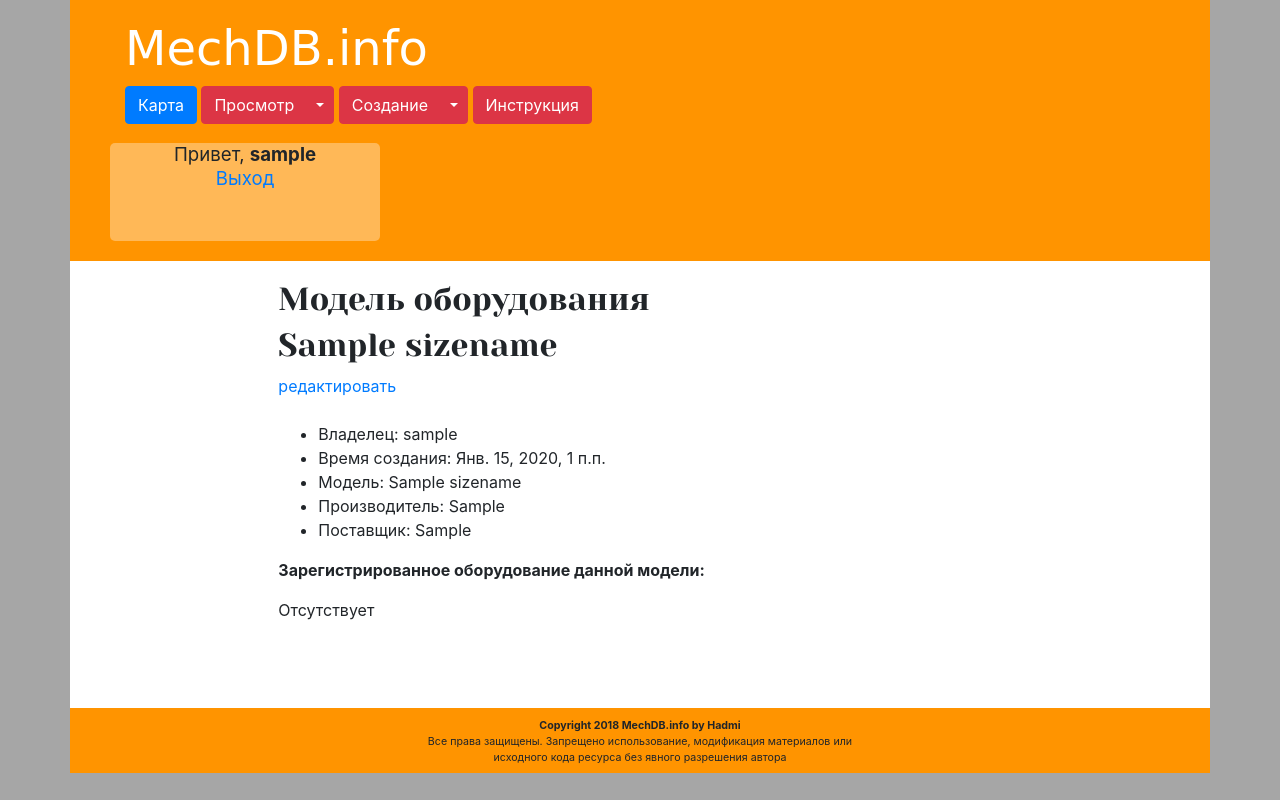
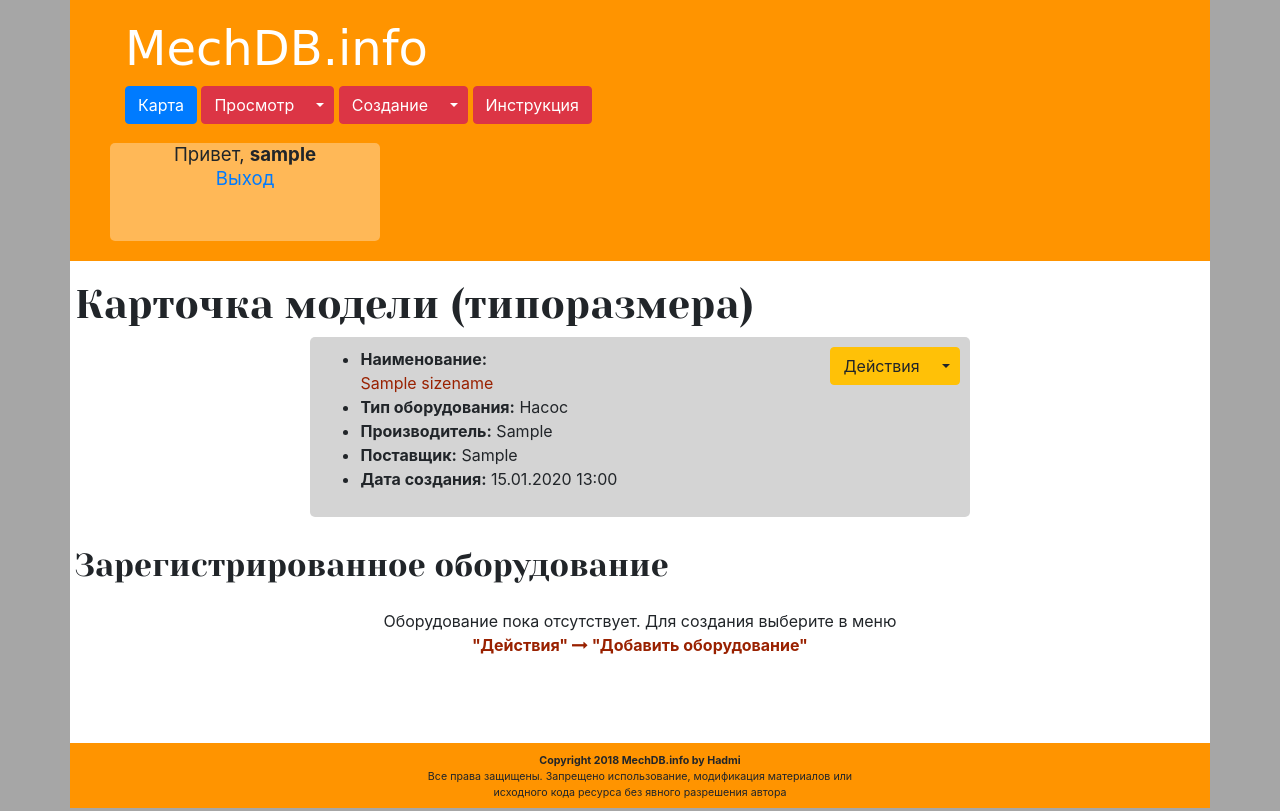
Before and after one commit to hadmiru/mechdb, a Django app: page /model/1/ in a window 1280 px wide. Run offline with Django 3.2, Linux system fonts and the light colour scheme; a user stored in the database is signed in; tables that the repository leaves empty hold one stand-in row (values such as "Sample post"); parts of the project's set-up code (start-up, migrations or seed data) failed here and were passed over; some libraries are stand-ins or nearby versions; some web fonts are replaced.

Commit message:
Причесал шаблон sizeme_detail

```diff
--- a/mechdb_core/static/css/mechdb_core.css
+++ b/mechdb_core/static/css/mechdb_core.css
@@ -255,6 +255,7 @@ table {
 th {
   border: 1px solid grey;
   font-family: 'Yeseva One', cursive;
+  font-size:9pt;
   text-align: center;
   background-color: #ff9400;
 }
@@ -262,6 +263,7 @@ th {
 td {
   border: 1px solid grey;
   text-align: center;
+  font-size:10pt;
 }
 
 .actionlist {
--- a/mechdb_core/templates/mechdb_core/sizename_detail.html
+++ b/mechdb_core/templates/mechdb_core/sizename_detail.html
@@ -1,36 +1,91 @@
 {% extends 'mechdb_core/base.html' %}
 
 {% block content %}
-      <div class="col-md-8 col-centered">
-      <h2>Модель оборудования</h2>
-      <h2>{{sizename.title}}</h2>
+      <h1><center>Карточка модели (типоразмера)</center></h1>
+      <div class='card_page col-md-7 col-centered'>
+          <div class="btn-group pull-right">
+                  <button type="button" class="btn btn-warning">Действия</button>
+                  <button type="button" class="btn btn-warning dropdown-toggle dropdown-toggle-split" data-toggle="dropdown" aria-haspopup="true" aria-expanded="false">
+                  <span class="sr-only">Toggle Dropdown</span>
+                  </button>
+                  <div class="dropdown-menu dropdown-menu-right">
+                        <a class="dropdown-item" href="#">Добавить оборудование</a>
+                        <a class="dropdown-item" href="{% url 'sizename_edit' pk=sizename.pk %}">Редактировать</a>
+                        <a class="dropdown-item" href="#">Удалить</a>
+                  </div>
+          </div>
+          <UL>
+              <LI>
+                <b>Наименование:</b><br>
+                <FONT class='href-red'>{{sizename.title}}</FONT>
+              </LI>
+              <LI>
+                <b>Тип оборудования:</b> {{sizename.get_type_display}}
+              </LI>
+              <LI>
+                <b>Производитель:</b> {{sizename.manufacturer}}
+              </LI>
+              <LI>
+                <b>Поставщик:</b> {{sizename.supply_provider}}
+              </LI>
+              <LI>
+                <b>Дата создания:</b> {{sizename.created_date|date:"d.m.Y H:i"}}
+              </LI>
+          </UL>
+      </div>
 
-      <a href="{% url 'sizename_edit' pk=sizename.pk %}">редактировать</a><br><br>
-      <ul>
-        <li>Владелец: {{sizename.owner}}</li>
-        <li>Время создания: {{sizename.created_date}}</li>
-        <li>Модель: {{sizename.title}}</li>
-        <li>Производитель: {{sizename.manufacturer}}</li>
-        <li>Поставщик: {{sizename.supply_provider}}</li>
-      </ul>
+      <CENTER><h2>Зарегистрированное оборудование</h2></CENTER>
 
-      <p><b>Зарегистрированное оборудование данной модели:</b></p>
+        <div class='col-md-9 col-centered'>
+
           {% if slaves_list %}
-          <ul>
+          <TABLE class="actionlist">
+            <TR>
+              <TH width='300'>Модель</TH>
+              <TH width='100'>Заводской №</TH>
+              <TH width='100'>Регистр. №</TH>
+              <TH>Расположение</TH>
+            </TR>
             {% for i in slaves_list %}
-            <li>
-              <a href="{% url 'equipment_detail' pk=i.0 %}"{{ i.1 }}>{{sizename.title}} зав. № {{i.1}}</a><br>
-              Расположение:
-                {% for y in i.2 %}
-                  {% if not forloop.first %} &lt; {% endif %}
-                  <a href="{% url 'container_detail' pk=y.0 %}">{{ y.1 }}</a>
+            <TR>
+                <TD>
+                  <a class="href-red" href="{% url 'equipment_detail' pk=i.pk %}">
+                  {{sizename.title}}
+                  </a>
+                </TD>
+                <TD>
+                  <a class="equipmenthref" href="{% url 'equipment_detail' pk=i.pk %}">
+                  {{ i.serial_number }}
+                  </a>
+                </TD>
+                <TD>
+                  <a class="equipmenthref" href="{% url 'equipment_detail' pk=i.pk %}">
+                  {{ i.registration_number }}
+                  </a>
+                </TD>
+                <TD>
+                  {% if i.in_container.in_container %}
+                    <a class="containerhref" href="{% url 'container_detail' pk=i.in_container.in_container.pk %}">
+                    {{ i.in_container.in_container.title }}
+                    </a>
+                    <i class="fa fa-angle-left"></i>
+                  {% endif %}
+                  <b><a class="containerhref" href="{% url 'container_detail' pk=i.in_container.pk %}">
+                  {{ i.in_container.title }}
+                  </a></b>
+                </TD>
+            </TR>
             {% endfor %}
-            <br><br>
-            </li>
-          {% endfor %}
-          </ul>
+          </TABLE>
           {% else %}
-          <p>Отсутствует</p>
+            <p><center>Оборудование пока отсутствует. Для создания выберите в меню<br>
+            <b class='href-red'>"Действия" <i class="fa fa-long-arrow-right"></i> "Добавить оборудование"</b><center></p>
           {% endif %}
+
+
+
+
         </div>
+
+
 {% endblock %}
--- a/mechdb_core/views.py
+++ b/mechdb_core/views.py
@@ -68,7 +68,7 @@ def containers_map(request):
     if request.POST:
         containers_output=tree_parse(0, request.POST, request.user)
     else:
-        containers_output=tree_parse(0, 'li', request.user)
+        containers_output=tree_parse(0, 'li equipment', request.user)
     page_title = 'Карта'
     return render(request, 'mechdb_core/containers_map.html', {'current_user':request.user, 'page_title':page_title, 'containers': containers_output})
 
@@ -333,10 +333,10 @@ def sizename_detail(request, pk):
         raise Http404
     # конец проверки
 
-    slave_equipments = Equipment.objects.filter(owner=request.user, sizename=sizename).order_by('serial_number')
-    slaves_list=[]
-    for slave in slave_equipments:
-        slaves_list.append((slave.pk, slave.serial_number,get_container_place(slave.in_container.pk)))
+    slaves_list = Equipment.objects.filter(owner=request.user, sizename=sizename).order_by('serial_number')
+#    slaves_list=[]
+#    for slave in slave_equipments:
+#        slaves_list.append((slave.pk, slave.serial_number,get_container_place(slave.in_container.pk)))
     page_title = 'Карточка модели '+sizename.title
     return render(request, 'mechdb_core/sizename_detail.html', {
                                                             'current_user':request.user,
```
Lines whose indentation alone changed are shown as unchanged.
